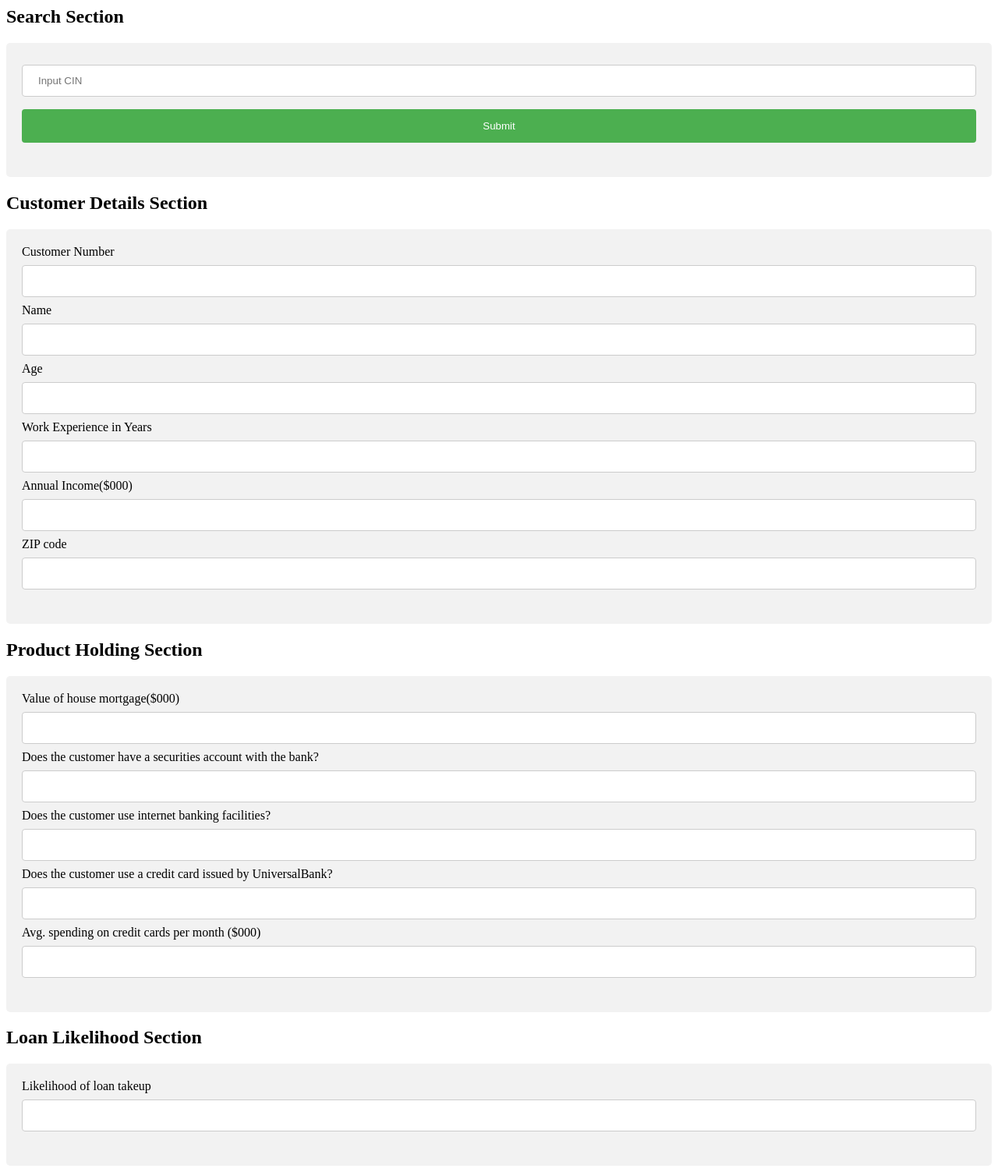
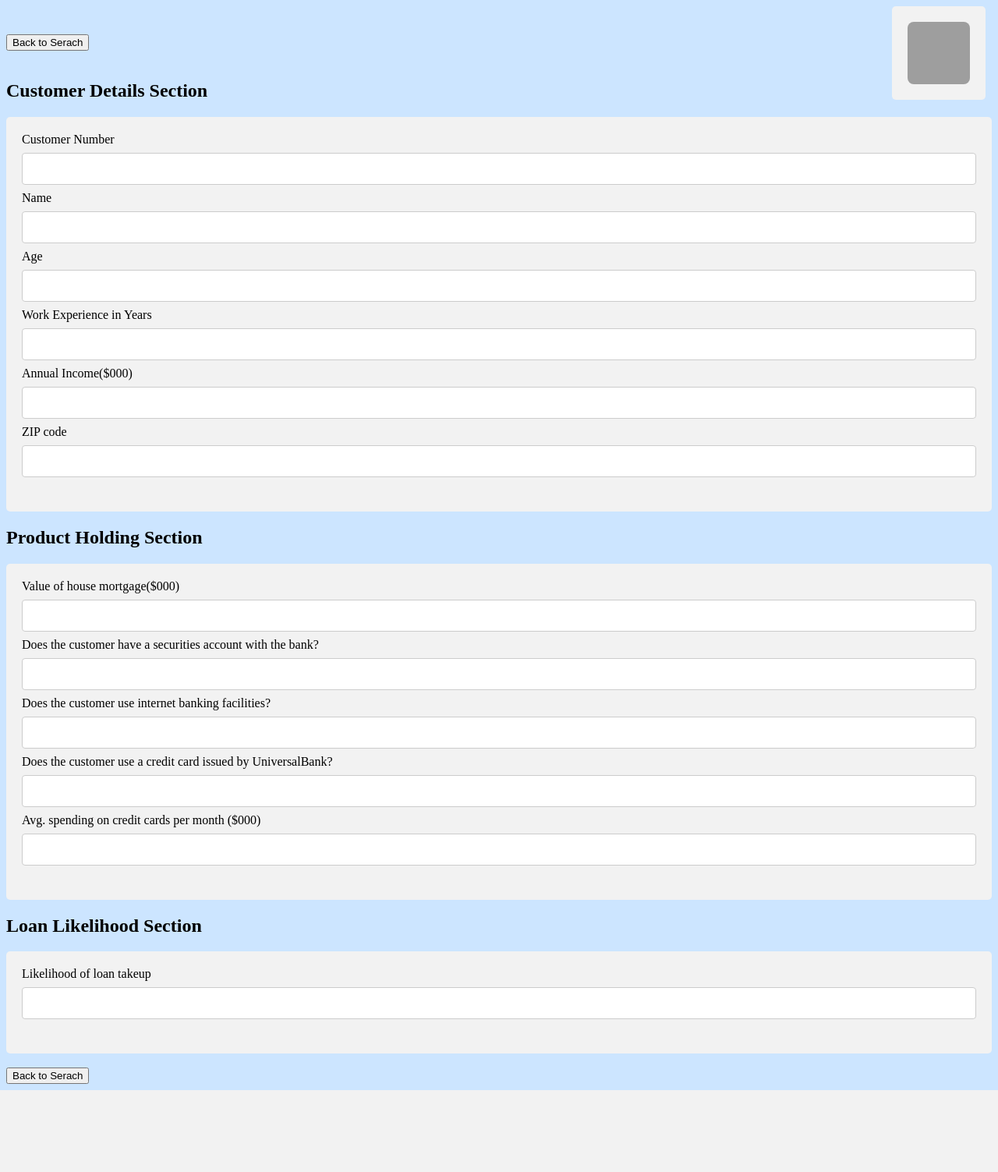
Before and after one commit to shatadaldey/loan_cross-sale, a Flask app: template templates/front_end.html in a window 1280 px wide. Shown: the whole page at 78% size. After the commit the page ends 1398 px from the top, so only its background shows below. Run offline with Flask 2, Linux system fonts and the light colour scheme; the template is opened without the code that fills it, so the values that code supplies are empty; grey boxes are pictures that could not be loaded.

Commit message:
Cosmetic Changes Made

```diff
--- a/app.py
+++ b/app.py
@@ -11,7 +11,7 @@ app_flask = Flask(__name__,static_url_path="/",
 @app_flask.route("/")
 def root():
     return app_flask.send_static_file("front_end_input.html")
-    # return render_template("front_end.html")
+
 
 @app_flask.route("/cin")
 def fetch_cin_details(methods=['GET']):
--- a/templates/front_end.html
+++ b/templates/front_end.html
@@ -15,20 +15,6 @@
           box-sizing: border-box;
         }
 
-        input[type=submit] {
-          width: 100%;
-          background-color: #4CAF50;
-          color: white;
-          padding: 14px 20px;
-          margin: 8px 0;
-          border: none;
-          border-radius: 4px;
-          cursor: pointer;
-        }
-
-        input[type=submit]:hover {
-          background-color: #45a049;
-        }
 
         div {
           border-radius: 5px;
@@ -36,16 +22,45 @@
           padding: 20px;
         }
       </style>
+
+      <style>
+      body {
+        background-color: rgb(204, 229, 255);
+      }
+      </style>
+
+       <style>
+      img {
+        border-radius: 8px;
+        position: top-right
+      }
+      </style>
+
+      <meta name="viewport" content="width=device-width, initial-scale=1">
+      <style>
+
+      .top-right {
+        position: absolute;
+        top: 8px;
+        right: 16px;
+      }
+      </style>
   </head>
 
 <body>
-  <h2>Search Section</h2>
-<div>
-  <form name="fetch-cin" method="get" action="cin">
-    <input type="text" id="cin" name="cin" placeholder="Input CIN">
-    <input type="submit" value="Submit" name = "Submit">
-  </form>
-</div>
+  <br><br>
+<button onclick="goBack()">Back to Serach</button>
+<script>
+function goBack() {
+  window.history.back();
+}
+</script>
+</body>
+
+<body>
+  <div class="top-right">
+    <img src="https://www.logodesign.net/logo/piggy-bank-merged-with-a-bank-building-4574ld.png?size=2&industry=bank&bg=1" alt="bank_logo" width="80" height="80">
+  </div><br><br>
 </body>
 
 
@@ -85,4 +100,14 @@
 </div>
 </body>
 
+<body>
+  <br>
+<button onclick="goBack()">Back to Serach</button>
+<script>
+function goBack() {
+  window.history.back();
+}
+</script>
+</body>
+
 </html>
```
Also changed, not shown: templates/front_end_input.html (+35 -6 lines).
